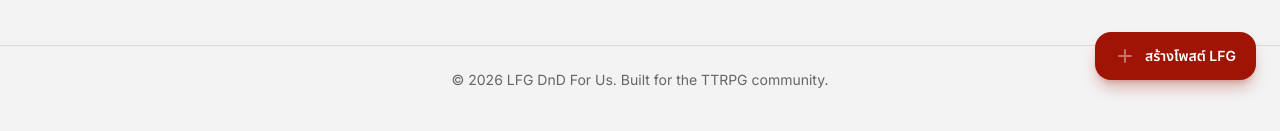
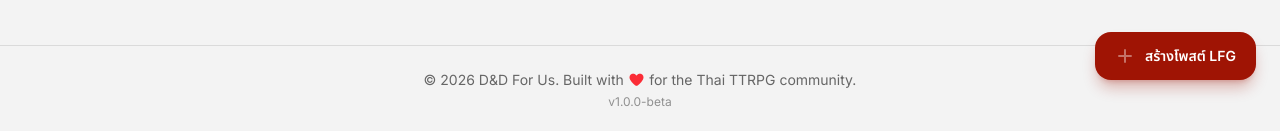
Before and after one commit to 3xbun/lfg-dnd-for.us, a Vue app: page / in a window 1280 px wide. Shown: the part 696-827 px from the top of the page. Built offline with nearby package versions, Linux system fonts and the light colour scheme; no server answers.

Commit message:
1.0.0-beta: changelog, footer branding + version
- Add CHANGELOG.md (Keep a Changelog format) covering the beta scope
- Footer: '© 2026 D&D For Us. Built with <red FA heart> for the Thai
  TTRPG community.' plus a v1.0.0-beta line
- Bump package.json version 0.0.0 -> 1.0.0-beta

```diff
--- a/package.json
+++ b/package.json
@@ -1,7 +1,7 @@
 {
   "name": "lfg-dnd-for-us",
   "private": true,
-  "version": "0.0.0",
+  "version": "1.0.0-beta",
   "type": "module",
   "scripts": {
     "dev": "vite",
--- a/src/components/layout/AppFooter.vue
+++ b/src/components/layout/AppFooter.vue
@@ -1,5 +1,12 @@
 <template>
   <footer class="border-t border-border py-6 text-center text-sm text-muted-foreground">
-    <p>&copy; 2026 LFG DnD For Us. Built for the TTRPG community.</p>
+    <p>
+      &copy; 2026 D&amp;D For Us. Built with <i class="fas fa-heart text-red-500"></i> for the Thai TTRPG community.
+    </p>
+    <p class="mt-1 text-xs opacity-70">v{{ version }}</p>
   </footer>
 </template>
+
+<script setup>
+const version = '1.0.0-beta'
+</script>
```
Also changed, not shown: 1 other file (tests, documents, lock files or other folders).
